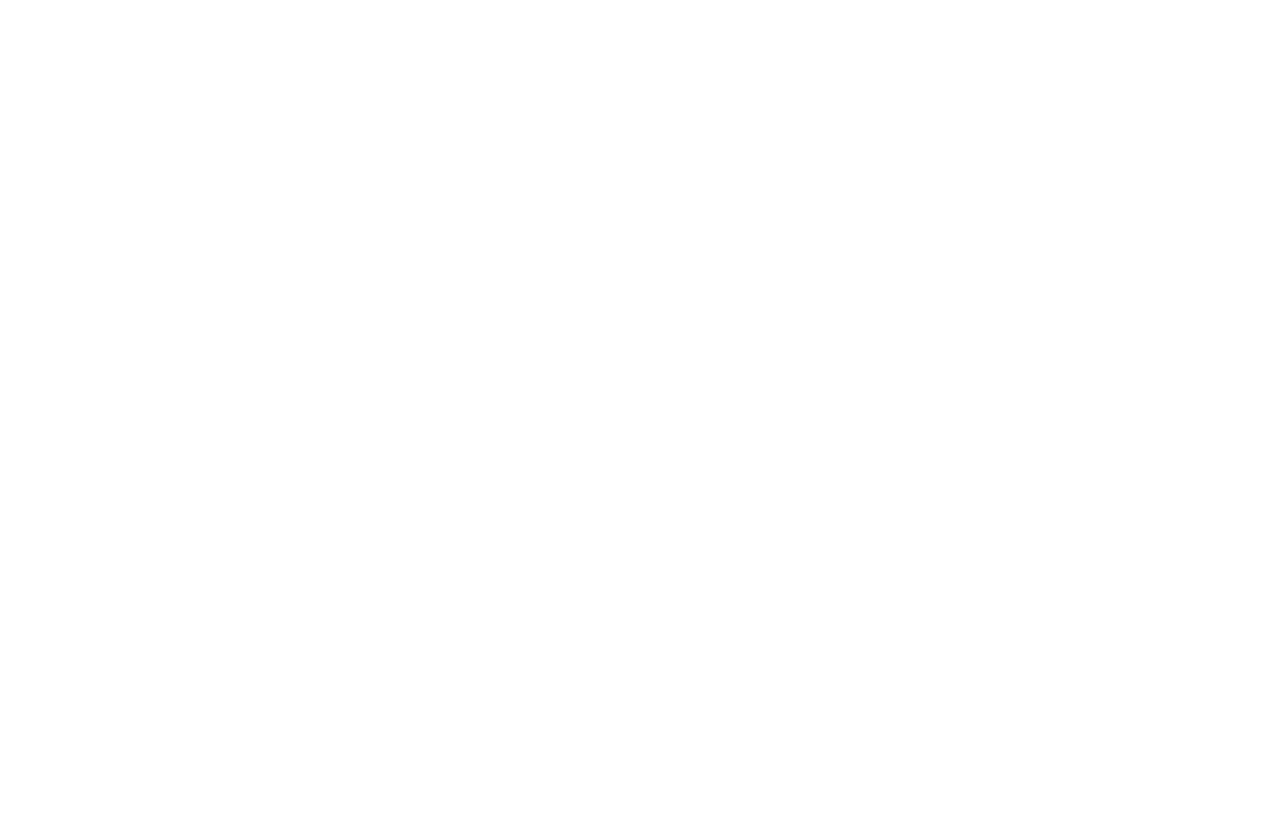
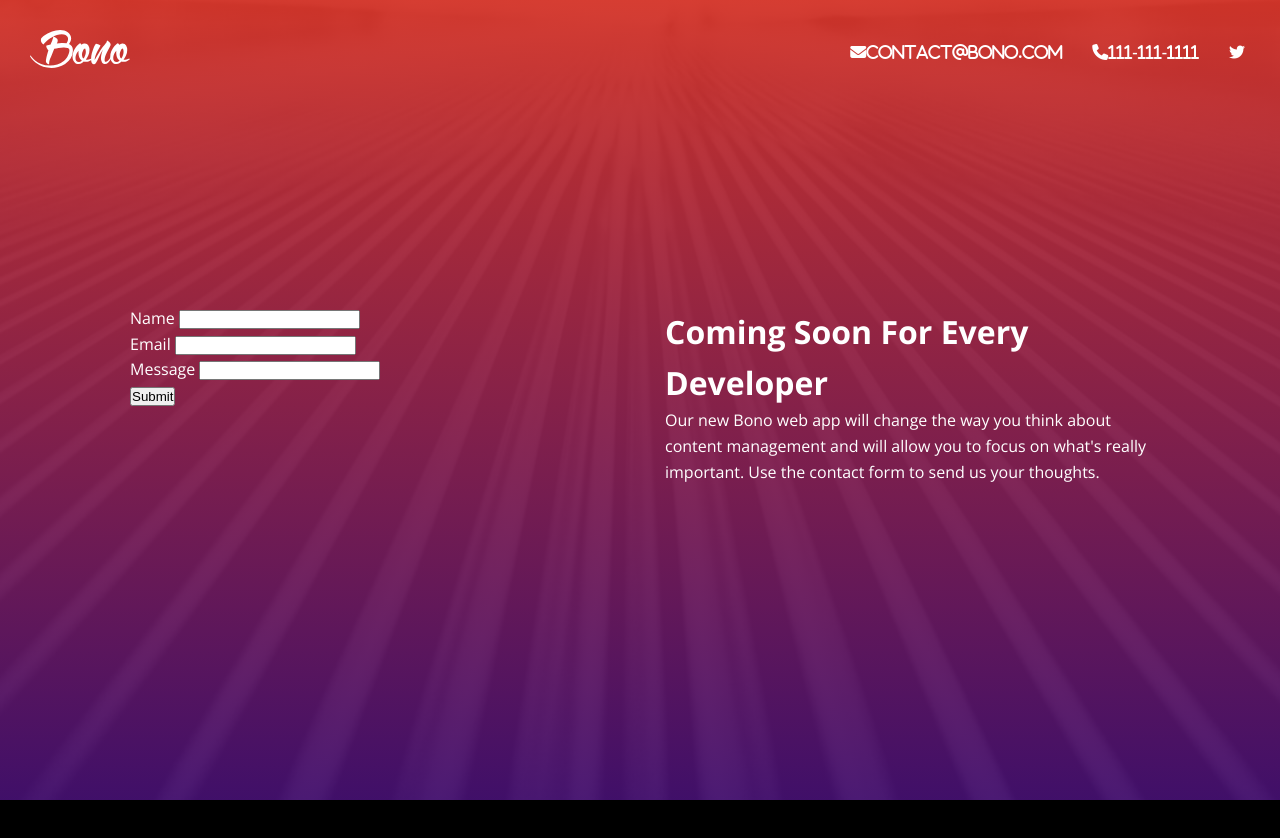
Before and after one commit to FranBotha1990/bono-landing-form, a plain HTML site: page index.html in a window 1280 px wide. Before the commit the page ends 800 px from the top, so only its background shows below. Drawn offline with nearby package versions, Linux system fonts and the light colour scheme.

Commit message:
Base CSS and header style applied; main content flex and alignment.

```diff
--- a/css/styles.css
+++ b/css/styles.css
@@ -0,0 +1,77 @@
+/* Reset styles */
+* {
+    padding: 0;
+    margin: 0;
+    box-sizing: border-box;
+}
+
+/* Base style config */
+body {
+    font-family: 'Open Sans', sans-serif;
+    background-color: black;
+    color: white;
+    line-height: 1.6;
+}
+
+/* Background */
+.wrapper {
+    height: 100vh;
+    background: linear-gradient(
+        to bottom,
+        rgba(255, 64, 50, 0.8),
+        rgba(71, 17, 116, 0.9)
+    ),
+    url('../images/background.jpg') no-repeat center center;
+}
+
+/* Header */
+.header {
+    display: flex;
+    justify-content: space-between;
+    align-items: center;
+    padding: 30px;
+}
+
+.header .logo {
+    width: 100px;
+}
+
+.header .header-right {
+    display: flex;
+    align-items: center;
+    gap: 25px;
+}
+
+.header .header-right i {
+    margin-right: 5px;
+}
+
+.header .header-right a {
+    color: white;
+
+}
+
+.header .header-right a:hover {
+    color: purple;
+}
+
+/* Main Content */
+.main-content {
+    display: flex;
+    gap: 50px;
+    max-width: 1100px;
+    /* Places items in the middle of the screen */
+    margin: 200px auto;
+    justify-content: center;
+    align-items: start;
+    height: 100%;
+    padding: 0 40px;
+}
+
+.main-content form {
+    flex: 1;
+}
+
+.main-content .text-container {
+    flex: 1;
+}
--- a/index.html
+++ b/index.html
@@ -4,13 +4,72 @@
         <meta charset="UTF-8" />
         <meta name="viewport" content="width=device-width, initial-scale=1.0" />
 
+        <!-- Google Font: Open Sans -->
+        <link rel="preconnect" href="https://fonts.googleapis.com">
+        <link rel="preconnect" href="https://fonts.gstatic.com" crossorigin>
+        <link href="https://fonts.googleapis.com/css2?family=Lato:ital,wght@0,100;0,300;0,400;0,700;0,900;1,100;1,300;1,400;1,700;1,900&family=Montserrat:ital,wght@0,100..900;1,100..900&family=Open+Sans:ital,wght@0,300..800;1,300..800&display=swap" rel="stylesheet">
+
+        <!-- Fontawesome -->
+        <link rel="stylesheet" href="https://cdnjs.cloudflare.com/ajax/libs/font-awesome/6.6.0/css/all.min.css" integrity="sha512-Kc323vGBEqzTmouAECnVceyQqyqdsSiqLQISBL29aUW4U/M7pSPA/gEUZQqv1cwx4OnYxTxve5UMg5GT6L4JJg==" crossorigin="anonymous" referrerpolicy="no-referrer" />
+
         <!-- CSS Stylesheet -->
         <link rel="stylesheet" href="css/styles.css" />
+
         <!-- Favicon -->
+        <link rel="icon" href="images/favicon.png">
 
         <title>Bono App | Sign Up</title>
     </head>
     <body>
 
+        <!-- Outside wrapper, for background image -->
+        <div class="wrapper">
+
+            <!-- Header wrapper -->
+            <header class="header">
+                <a href="index.html">
+                    <img class="logo" src="images/logo.svg" alt="">
+                </a>
+                <div class="header-right">
+                    <div>
+                        <i class="fas fa-envelope">contact@bono.com</i>
+                    </div>
+                    <div>
+                        <i class="fas fa-phone">111-111-1111</i>
+                    </div>
+                    <a href="">
+                        <i class="fa-brands fa-twitter"></i>
+                    </a>
+
+                </div>
+            </header>
+
+            <main class="main-content">
+                <form>
+                    <div class="form-group">
+                        <label for="name">Name</label>
+                        <input type="text" name="name" id="name" required>
+                    </div>
+                    <div class="form-group">
+                        <label for="email">Email</label>
+                        <input type="text" name="email" id="email" required>
+                    </div>
+                    <div class="form-group">
+                        <label for="message">Message</label>
+                        <input type="text" name="message" id="message" required>
+                    </div>
+                    <div class="form-group">
+                        <button type="submit" class="btn">Submit</button>
+                    </div>
+                </form>
+                <div class="text-container">
+                    <h1>Coming Soon For Every Developer</h1>
+                    <p>
+                        Our new Bono web app will change the way you think about content management and will allow you to focus on what's really important. Use the contact form to send us your thoughts.
+                    </p>
+                </div>
+            </main>
+        </div>
+
     </body>
 </html>
```
